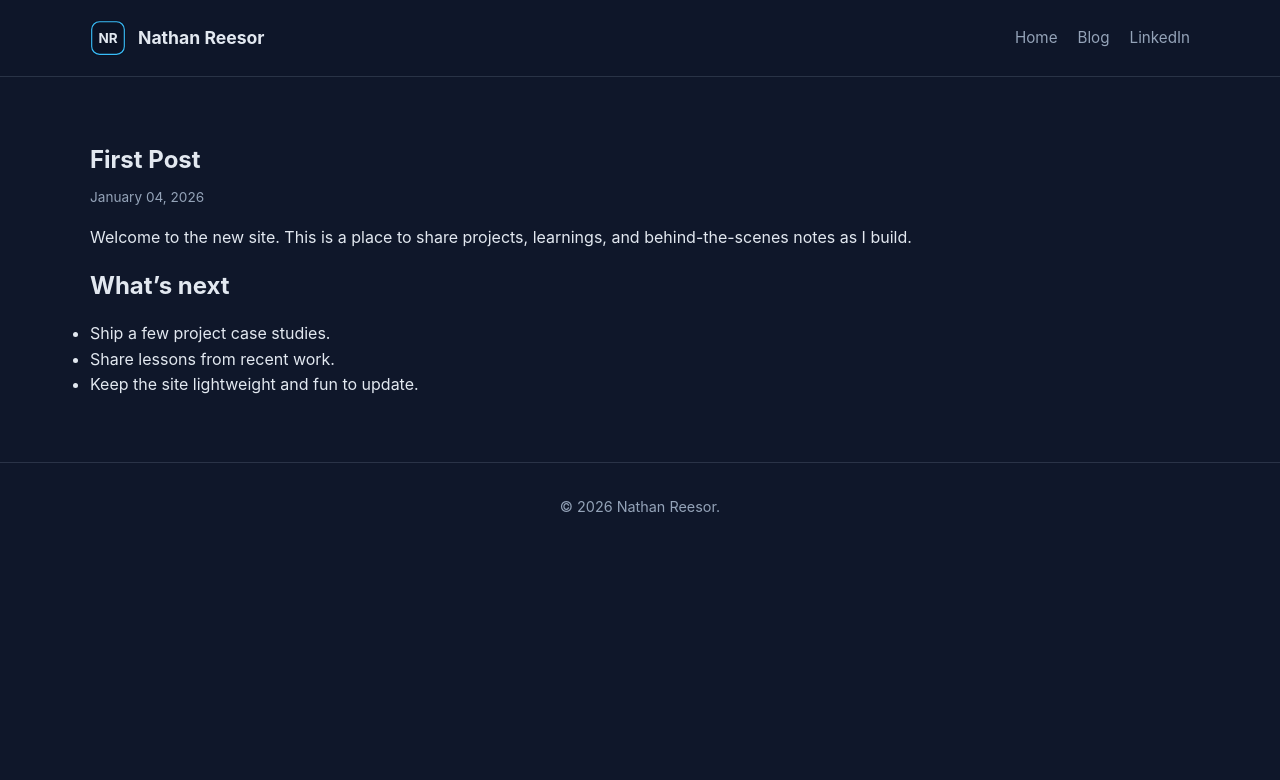
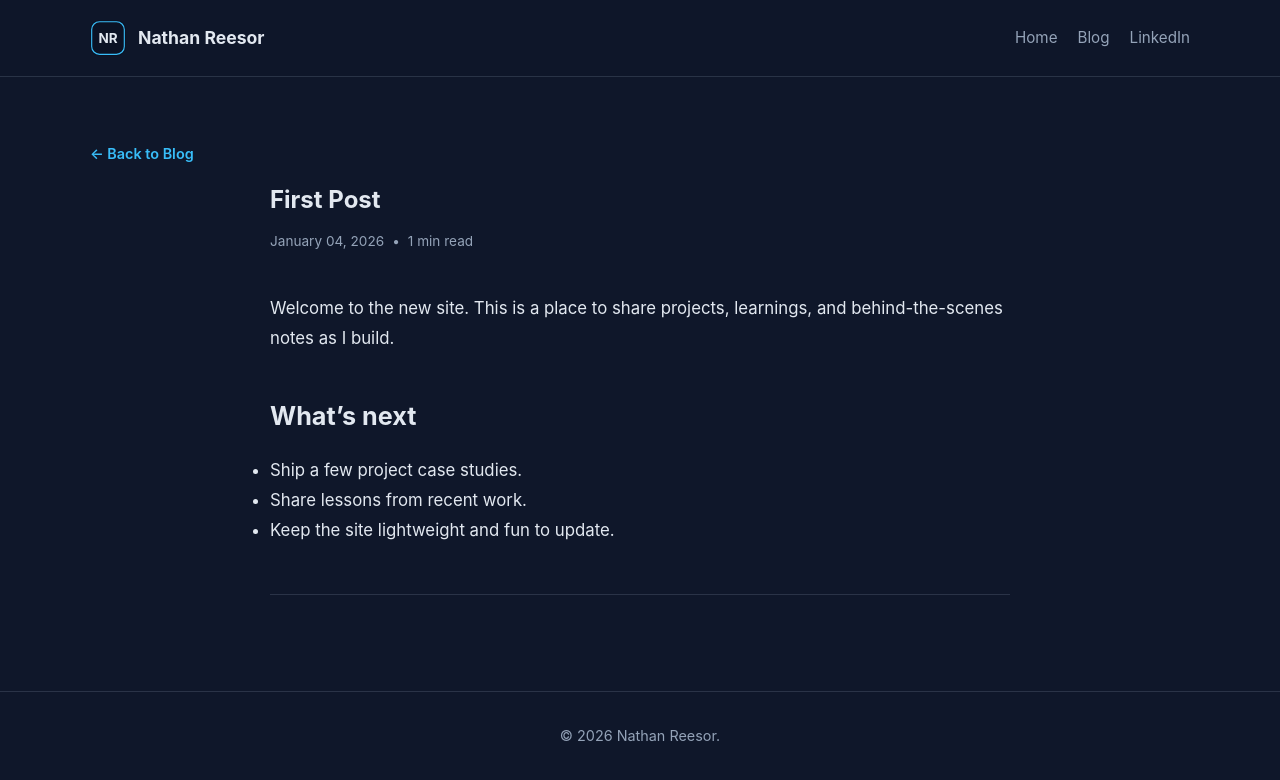
Before and after one commit to NathanReesor/NathanReesor.github.io, a Jekyll site: the page built from _posts/2026-01-04-first-post.md, in a window 1280 px wide. Shown: the top 780 px of the page. Built offline with Jekyll 4.4.1, drawn with Linux system fonts in a browser that asks for light colours.

Commit message:
Enhance blog post layout

```diff
--- a/_layouts/post.html
+++ b/_layouts/post.html
@@ -4,10 +4,36 @@ layout: default
 
 <section class="section post">
   <div class="container">
-    <h1>{{ page.title }}</h1>
-    <p class="post-meta">{{ page.date | date: '%B %d, %Y' }}</p>
+    <a class="text-link back-link" href="{{ '/blog/' | relative_url }}">← Back to Blog</a>
+    <header class="post-header">
+      <h1>{{ page.title }}</h1>
+      {% assign words = content | number_of_words %}
+      {% assign minutes = words | divided_by: 200 %}
+      {% if minutes < 1 %}
+        {% assign minutes = 1 %}
+      {% endif %}
+      <p class="post-meta">
+        <span>{{ page.date | date: '%B %d, %Y' }}</span>
+        <span aria-hidden="true">•</span>
+        <span>{{ minutes }} min read</span>
+      </p>
+    </header>
     <article class="post-content">
       {{ content }}
     </article>
+    <nav class="post-nav">
+      {% if page.previous %}
+        <a class="post-nav-link" href="{{ page.previous.url | relative_url }}">
+          <span class="post-nav-label">Previous</span>
+          <span>{{ page.previous.title }}</span>
+        </a>
+      {% endif %}
+      {% if page.next %}
+        <a class="post-nav-link" href="{{ page.next.url | relative_url }}">
+          <span class="post-nav-label">Next</span>
+          <span>{{ page.next.title }}</span>
+        </a>
+      {% endif %}
+    </nav>
   </div>
 </section>
--- a/assets/css/style.css
+++ b/assets/css/style.css
@@ -241,11 +241,103 @@ a {
   color: var(--muted);
   font-size: 0.85rem;
   margin: 0.5rem 0 1rem;
+  display: flex;
+  gap: 0.5rem;
+  flex-wrap: wrap;
+}
+
+.post-header {
+  display: grid;
+  gap: 0.25rem;
+  margin-bottom: 1.5rem;
+  max-width: 740px;
+  margin-left: auto;
+  margin-right: auto;
+}
+
+.back-link {
+  display: inline-flex;
+  margin-bottom: 1rem;
+  font-size: 0.9rem;
+  max-width: 740px;
+  margin-left: auto;
+  margin-right: auto;
 }
 
 .post-content {
   display: grid;
   gap: 1rem;
+  max-width: 740px;
+  line-height: 1.8;
+  font-size: 1.05rem;
+  margin: 0 auto;
+}
+
+.post-content h2,
+.post-content h3,
+.post-content h4 {
+  margin-top: 1.5rem;
+}
+
+.post-content p {
+  color: var(--text);
+}
+
+.post-content code {
+  font-family: "JetBrains Mono", "Fira Code", SFMono-Regular, Menlo, Monaco, Consolas,
+    "Liberation Mono", monospace;
+  font-size: 0.95em;
+  background: rgba(148, 163, 184, 0.15);
+  padding: 0.2em 0.35em;
+  border-radius: 0.35em;
+}
+
+.post-content pre {
+  background: var(--surface);
+  border: 1px solid rgba(148, 163, 184, 0.2);
+  padding: 1.25rem;
+  border-radius: 0.75rem;
+  overflow-x: auto;
+}
+
+.post-content pre code {
+  background: transparent;
+  padding: 0;
+  font-size: 0.95rem;
+  color: inherit;
+}
+
+.post-nav {
+  margin-top: 3rem;
+  padding-top: 2rem;
+  border-top: 1px solid rgba(148, 163, 184, 0.2);
+  display: grid;
+  gap: 1rem;
+  max-width: 740px;
+  margin-left: auto;
+  margin-right: auto;
+}
+
+.post-nav-link {
+  display: grid;
+  gap: 0.25rem;
+  padding: 1rem 1.25rem;
+  border-radius: 0.9rem;
+  background: var(--card);
+  border: 1px solid rgba(148, 163, 184, 0.2);
+  transition: border 0.2s ease, transform 0.2s ease;
+}
+
+.post-nav-link:hover {
+  border-color: rgba(56, 189, 248, 0.6);
+  transform: translateY(-1px);
+}
+
+.post-nav-label {
+  font-size: 0.75rem;
+  letter-spacing: 0.15em;
+  text-transform: uppercase;
+  color: var(--muted);
 }
 
 .site-footer {
```
